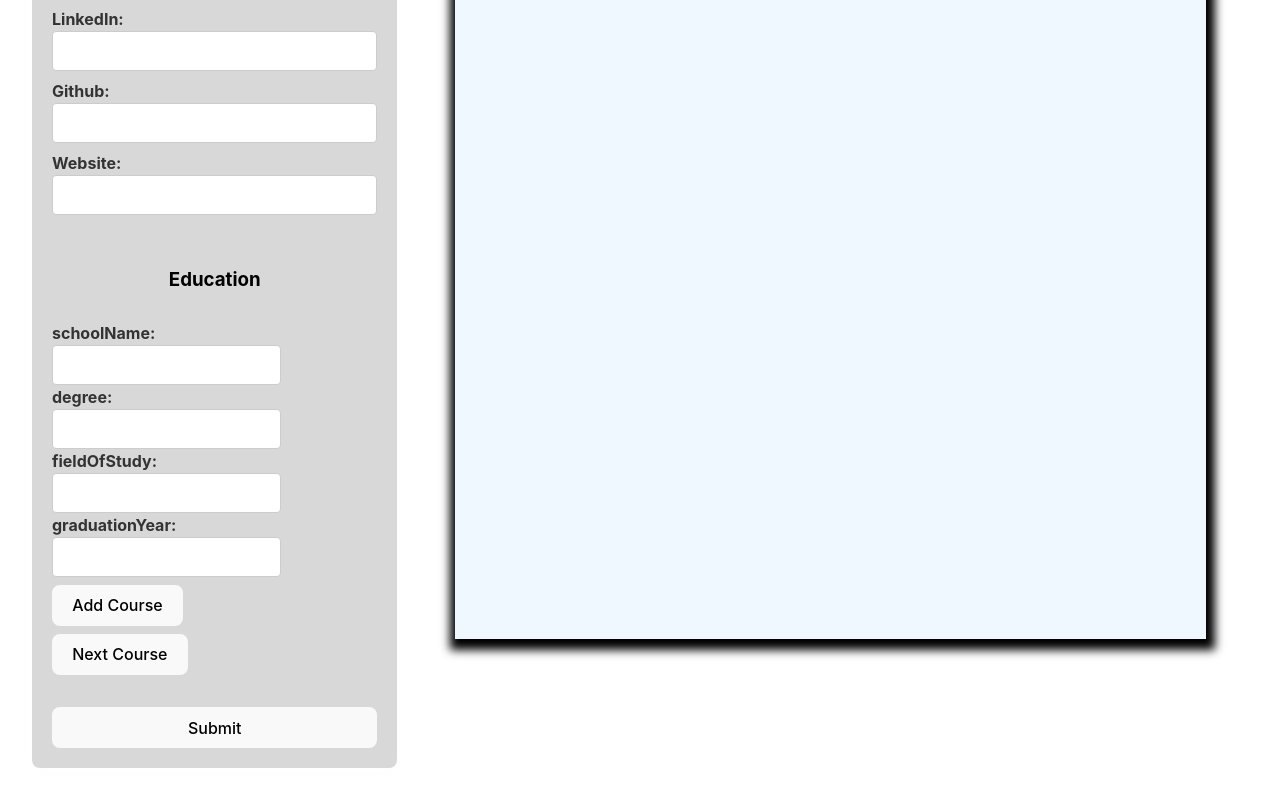
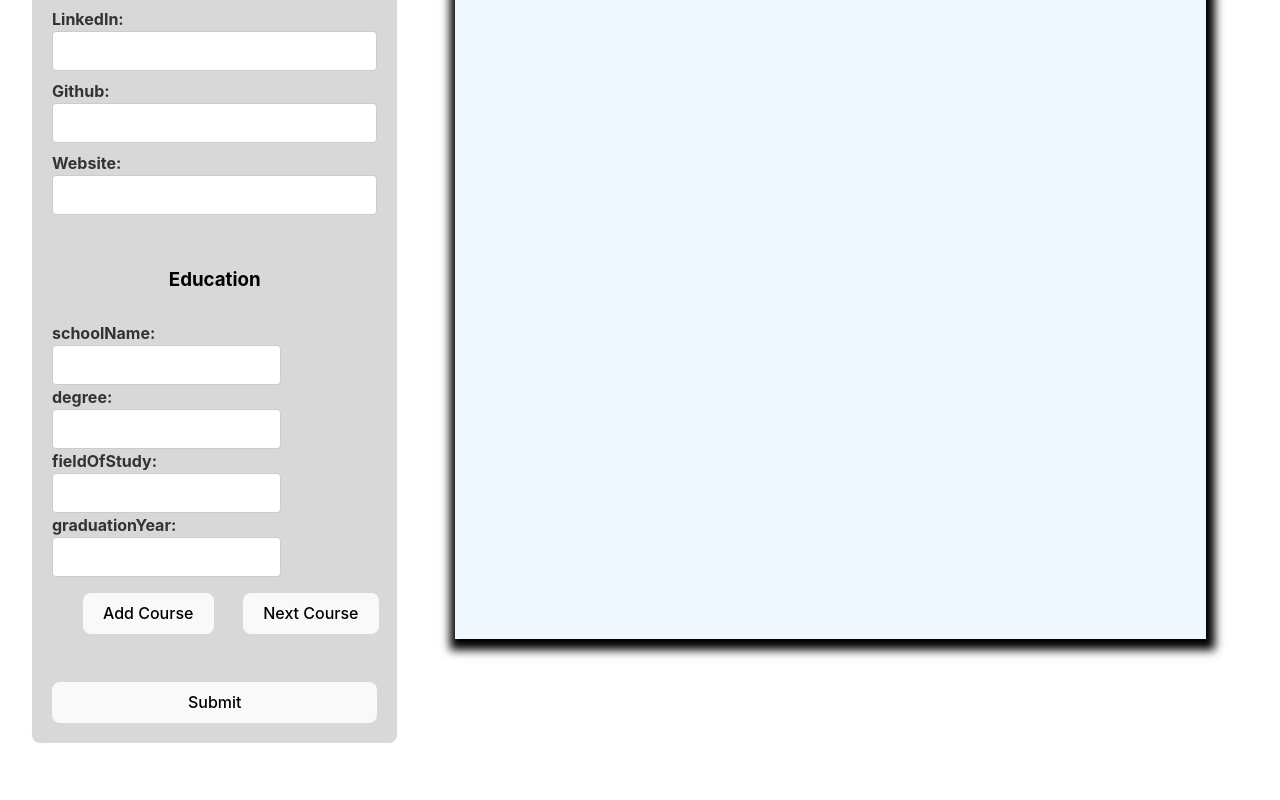
Before and after one commit to blitheryjibits/resume-builder, a React (Vite) app: page / in a window 1280 px wide. Shown: the part 644-1444 px from the top of the page. After the commit the page ends 1419 px from the top, so only its background shows below. Built offline with nearby package versions, Linux system fonts and the light colour scheme.

Commit message:
Added - class names to divs, and style wrapper to buttons

```diff
--- a/src/components/form-components/education-form.jsx
+++ b/src/components/form-components/education-form.jsx
@@ -67,13 +67,13 @@ export default function EducationInformationSection({ updateParent }) {
 
 
   return (
-    <div data-id={currentCourseId}>
+    <div data-id={currentCourseId} className="form-section">
       <h3>Education</h3>
-      <div>
+      <div className='input-field-wrapper'>
         {Object.entries(educationInfo.courses.find((course) =>
         course.id === currentCourseId)).map(([key, value]) =>
           {
-            if(key !== "id")return (<div key={key}>
+            if(key !== "id")return (<div key={key} className="input-field-container">
             <label>{key}:
               </label>
               <input type="text" name={key} value={value}
@@ -81,9 +81,11 @@ export default function EducationInformationSection({ updateParent }) {
               onBlur={key === "schoolName" ? () => setCourseId(value) : undefined}
               />
               </div>) })}
-      </div>
+      <div style={{ display: 'flex', justifyContent: 'space-around', width: '100%', padding: '1rem' }}>
       <button onClick={addCourse}>Add Course</button>
       <button onClick={selectNextCourse}>Next Course</button>
+      </div>
+      </div>
     </div>
   );
 }
```
